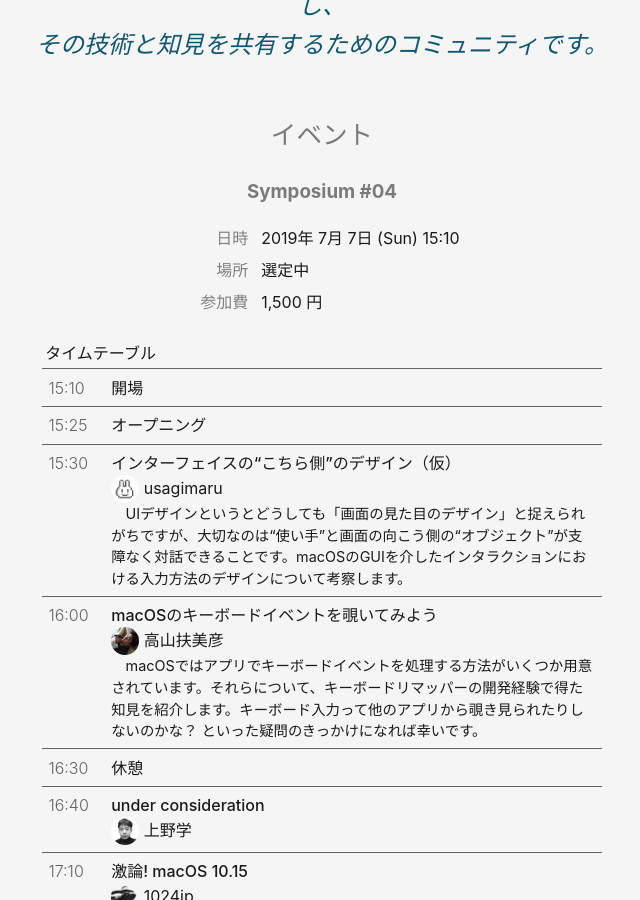
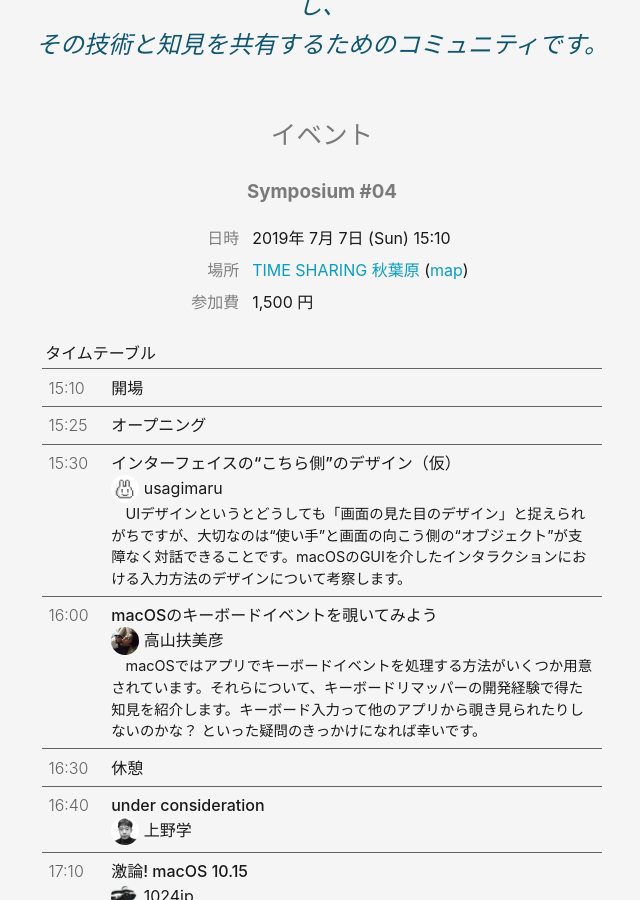
Before and after one commit to macOS-native/macos-native.github.io, a Jekyll site: the page built from index.md, in a window 1280 px wide and 900 px high, scrolled down 464 px. Shown: the whole window, without its empty margins (318-958 px from the left). Built offline with Jekyll 4.4.1, drawn with Linux system fonts in a browser that asks for light colours.

Commit message:
Add venue for Symposium 04

```diff
--- a/_data/events.yml
+++ b/_data/events.yml
@@ -2,7 +2,10 @@ symposium_04:
   title: "Symposium #04"
   date: 2019-07-07 15:10:00+09:00
   location:
-    name: 選定中
+    name: TIME SHARING 秋葉原
+    address: 東京都千代田区外神田1-15-18
+    web: https://www.instabase.jp/space/1728151425/catalog
+    map: http://maps.apple.com/?t=r&q=東京都千代田区外神田1-15-18&sll=35.41,139.46&z=10
   fee: "1,500 円"
   entry_url: https://macos-native.connpass.com/event/127679/
   timetable:
```
